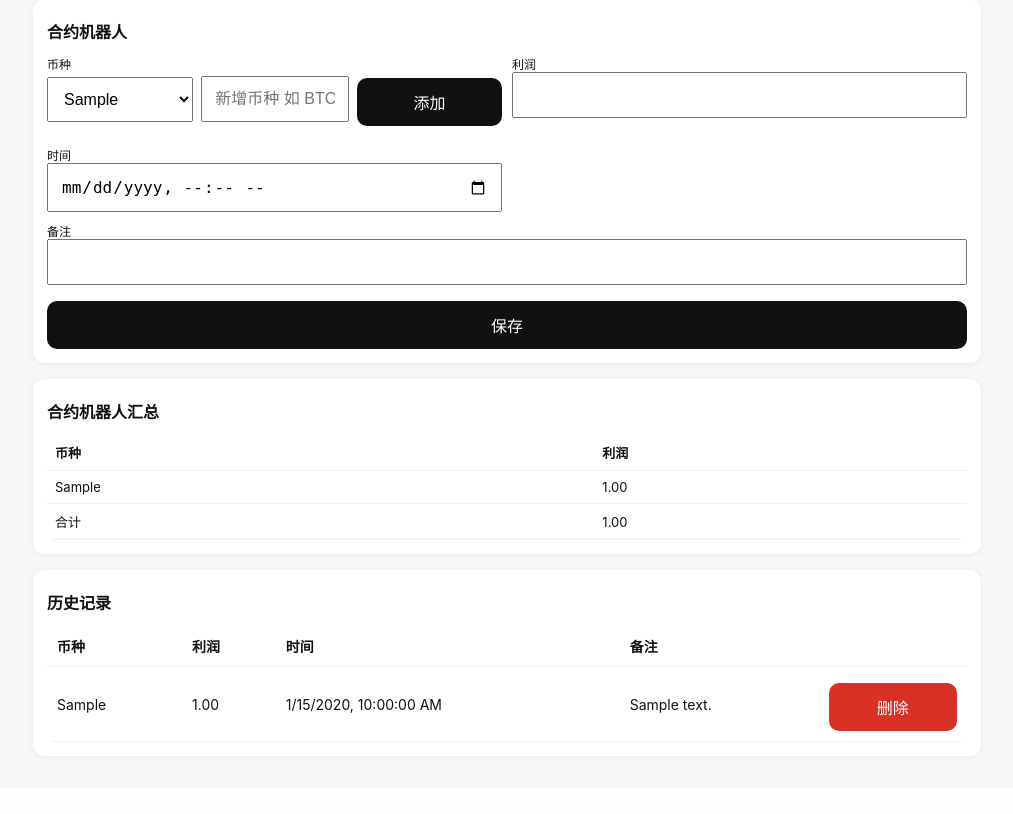
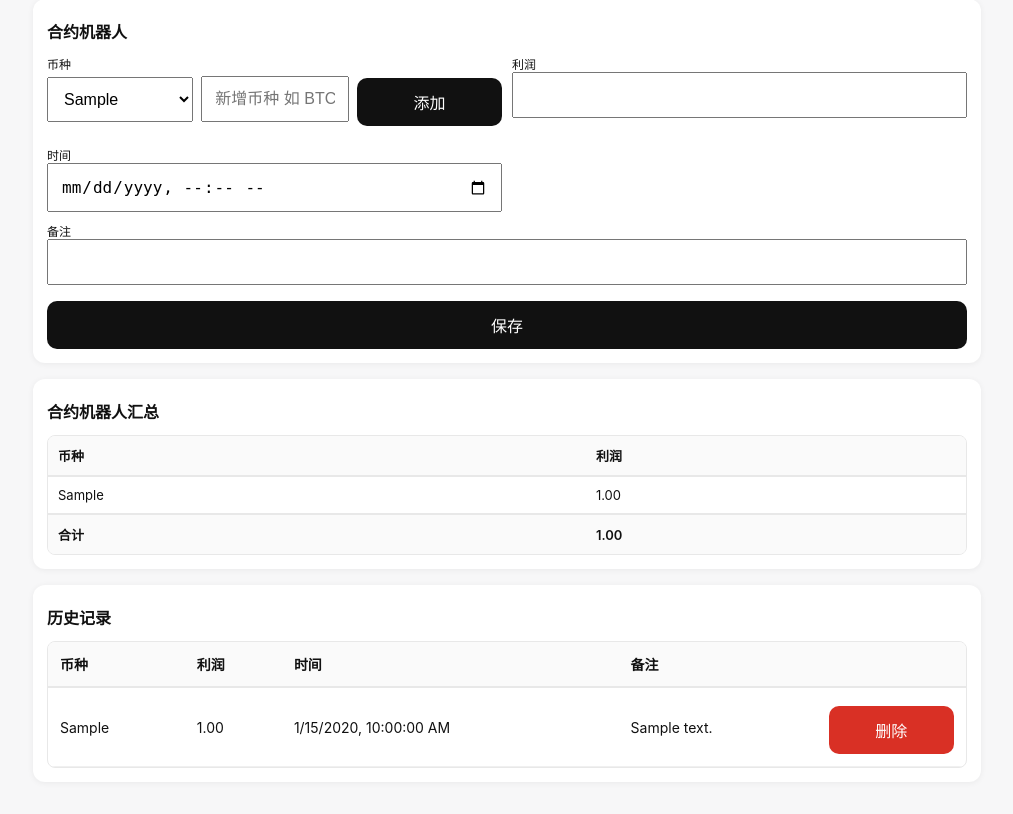
Before and after one commit to Jie009/TradeStore, a FastAPI app: page /bots in a window 1280 px wide. Shown: the part 58-872 px from the top of the page, without its empty margins (133-1146 px from the left). Before the commit the page ends 816 px from the top, so only its background shows below. Run offline with FastAPI, Linux system fonts and the light colour scheme; tables that the repository leaves empty hold one stand-in row (values such as "Sample post").

Commit message:
修改计算逻辑

```diff
--- a/app/main.py
+++ b/app/main.py
@@ -259,6 +259,10 @@ def summary_spot(
                 position_cost_value=cost_value,
                 realized_pnl=s.realized_pnl,
                 last_trade_at=s.last_trade_at,
+                last_buy_price=s.last_buy_price,
+                source_price=s.source_price,
+                total_gross_profit=s.total_gross_profit,
+                cost_price=s.cost_price,
             )
         )
         total_cost_value += cost_value
--- a/app/schemas.py
+++ b/app/schemas.py
@@ -81,6 +81,10 @@ class SpotSymbolSummary(BaseModel):
     position_cost_value: float
     realized_pnl: float
     last_trade_at: Optional[datetime]
+    last_buy_price: float
+    source_price: float
+    total_gross_profit: float
+    cost_price: float
 
 
 class SpotOverallSummary(BaseModel):
--- a/static/styles.css
+++ b/static/styles.css
@@ -12,11 +12,55 @@ button { background: #111; color: #fff; border: none; border-radius: 10px; margi
 button:active { opacity: 0.9; }
 .btn-danger { background: #d93025; }
 
-.table-wrap { overflow-x: auto; -webkit-overflow-scrolling: touch; border-radius: 8px; }
-table { width: 100%; border-collapse: collapse; min-width: 720px; }
-th, td { text-align: left; padding: 10px; border-bottom: 1px solid #eee; font-size: 14px; white-space: nowrap; }
-thead th { position: sticky; top: 0; background: #fff; z-index: 1; }
-.compact th, .compact td { font-size: 13px; padding: 8px; }
+.table-wrap {
+  overflow-x: auto !important;
+  overflow-y: visible;
+  -webkit-overflow-scrolling: touch;
+  border: 1px solid #e8e8e8;
+  border-radius: 8px;
+  width: 100%;
+  display: block;
+}
+.table-wrap table {
+  width: 100%;
+  min-width: 900px !important;
+  border-collapse: collapse;
+  display: table;
+}
+th, td {
+  text-align: left;
+  padding: 12px;
+  border-bottom: 1px solid #f0f0f0;
+  font-size: 14px;
+  white-space: nowrap;
+}
+thead th {
+  background: #fafafa;
+  font-weight: 600;
+  border-bottom: 2px solid #e8e8e8;
+}
+tbody tr:hover {
+  background: #f9f9f9;
+}
+.trade-buy {
+  background: #f0fdf4 !important;
+}
+.trade-buy:hover {
+  background: #dcfce7 !important;
+}
+.trade-sell {
+  background: #fef2f2 !important;
+}
+.trade-sell:hover {
+  background: #fee2e2 !important;
+}
+tfoot td {
+  font-weight: 600;
+  background: #fafafa;
+  border-top: 2px solid #e8e8e8;
+  border-bottom: none;
+}
+.compact th, .compact td { font-size: 13px; padding: 10px; }
 
 /* Navbar */
 .nav { position: sticky; top: 0; z-index: 100; background: #ffffffcc; backdrop-filter: saturate(180%) blur(8px); border-bottom: 1px solid #eee; }
@@ -36,13 +80,5 @@ nav a.active, nav a:hover { background: #f0f0f0; }
 
 /* Mobile table optimizations */
 @media (max-width: 560px) {
-	table { min-width: auto; table-layout: fixed; }
-	th, td { white-space: normal; word-break: break-word; font-size: 12px; padding: 6px; }
-	/* Hide trailing less-important columns (6th, 7th, 8th) for narrow screens */
-	.table-wrap table thead th:nth-child(6),
-	.table-wrap table tbody td:nth-child(6),
-	.table-wrap table thead th:nth-child(7),
-	.table-wrap table tbody td:nth-child(7),
-	.table-wrap table thead th:nth-child(8),
-	.table-wrap table tbody td:nth-child(8) { display: none; }
+	th, td { font-size: 12px; padding: 6px; }
 }
```
Also changed, not shown: app/services.py (+21 -0 lines), templates/index.html (+34 -14 lines), .claude/settings.local.json (added).
